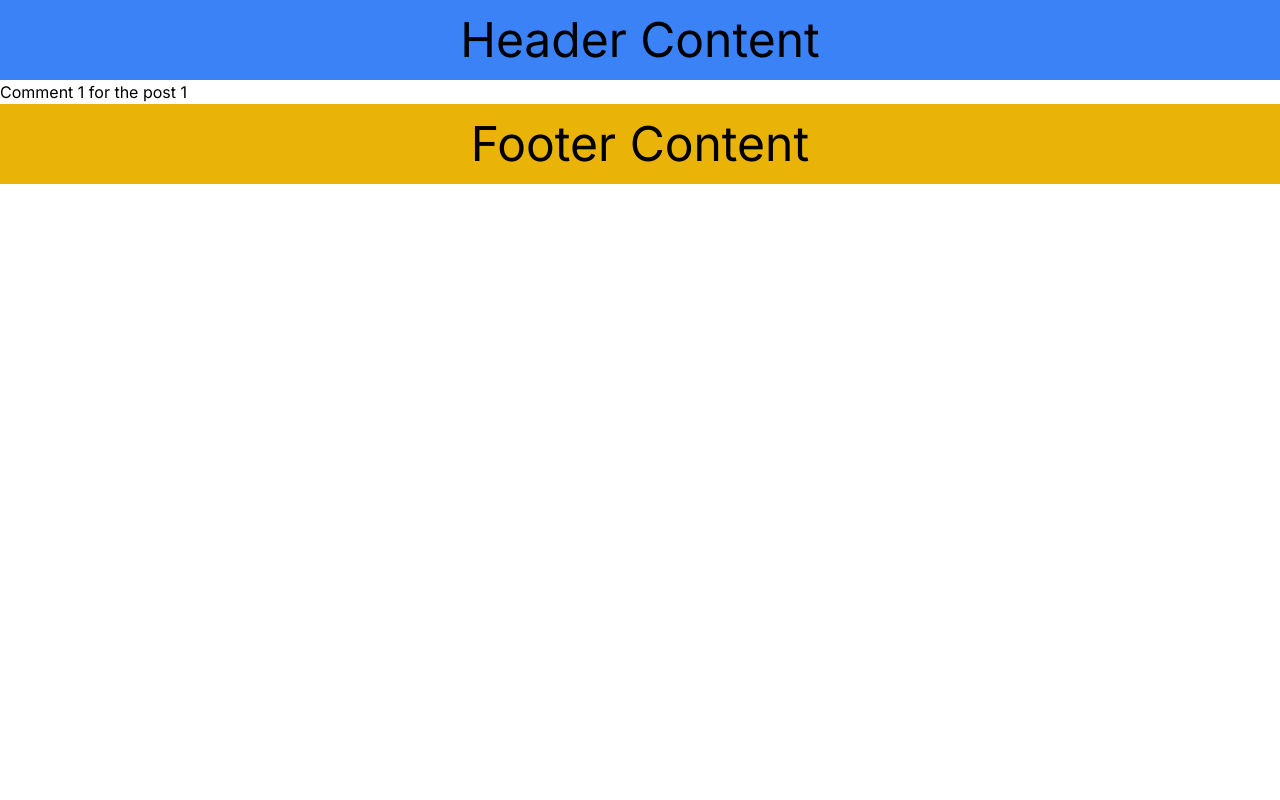
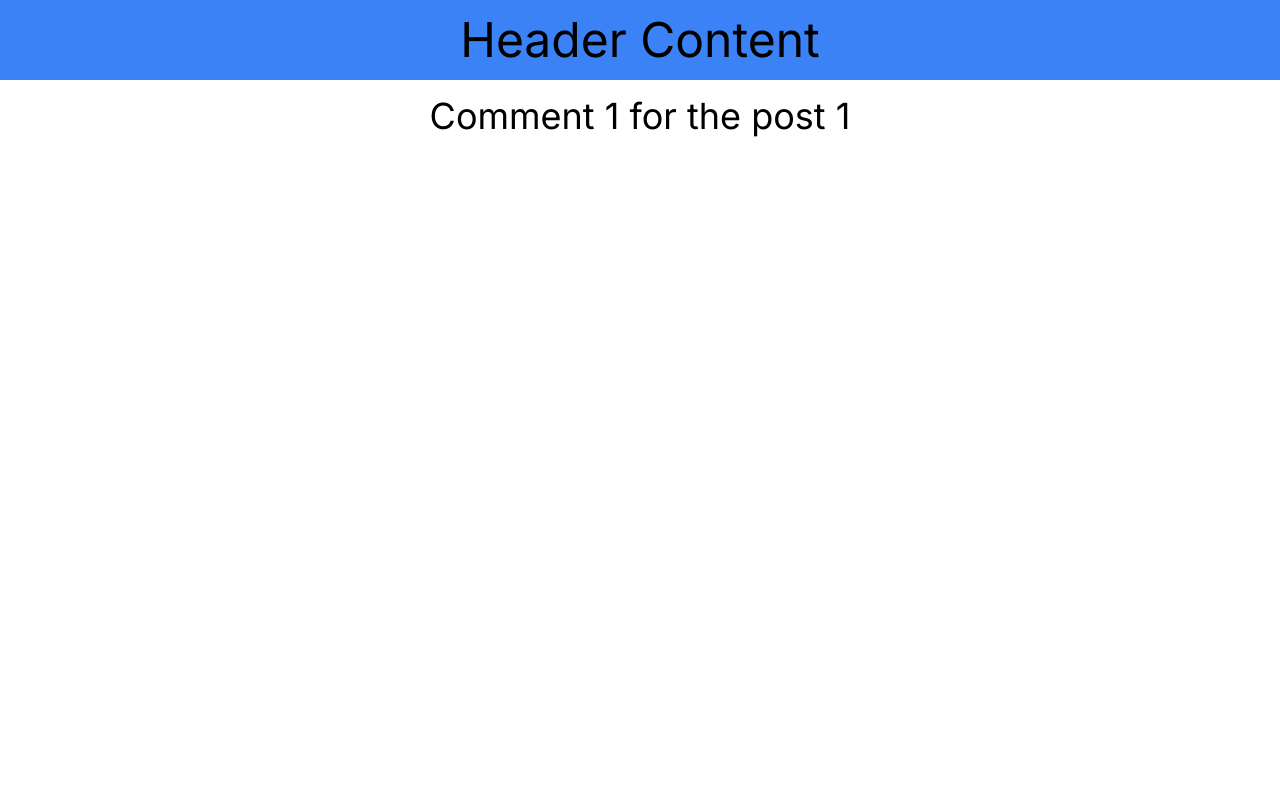
Before and after one commit to madhuraitsolutions/Next.js-Excerise, a Next.js app: page /blog/1/comments/1 in a window 1280 px wide. Shown: the top 800 px of the page. Built offline with nearby package versions, Linux system fonts and the light colour scheme.

Commit message:
Custom Error Page Example

```diff
--- /dev/null
+++ b/src/app/blog/[postid]/comments/[commentid]/error.tsx
@@ -0,0 +1,15 @@
+"use client"
+
+import React from 'react'
+
+export default function errorBoundary({error}:{
+    error: Error
+}) {
+  return (
+    <div className='h-screen text-center'>
+        <h1 className='text-red-500 text-5xl'>
+            {error.message}
+        </h1>
+    </div>
+  )
+}
--- a/src/app/blog/[postid]/comments/[commentid]/page.tsx
+++ b/src/app/blog/[postid]/comments/[commentid]/page.tsx
@@ -1,4 +1,8 @@
 import React from 'react'
+
+function getRandomInt(count: number){
+  return Math.floor(Math.random() * count)
+}
 
 export default function page({params}:{
     params:{
@@ -6,7 +10,16 @@ export default function page({params}:{
         commentid:string
     }
 }) {
+
+  const random = getRandomInt(2)
+
+  if(random === 1){
+    throw new Error('error loading this comment')
+  }
+
   return (
-    <div>Comment {params.commentid} for the post {params.postid}</div>
+    <div className='h-screen text-center p-4'>
+      <h1 className='text-4xl'>Comment {params.commentid} for the post {params.postid}</h1>
+    </div>
   )
 }
```
